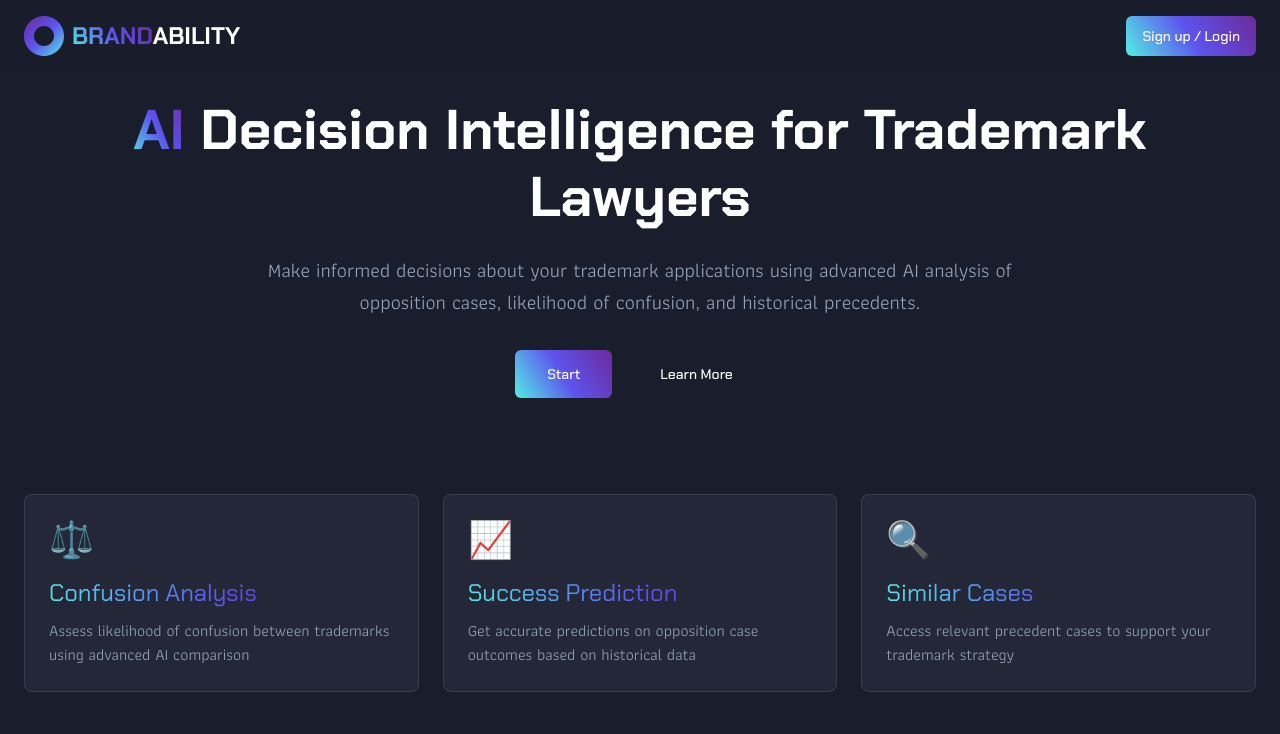
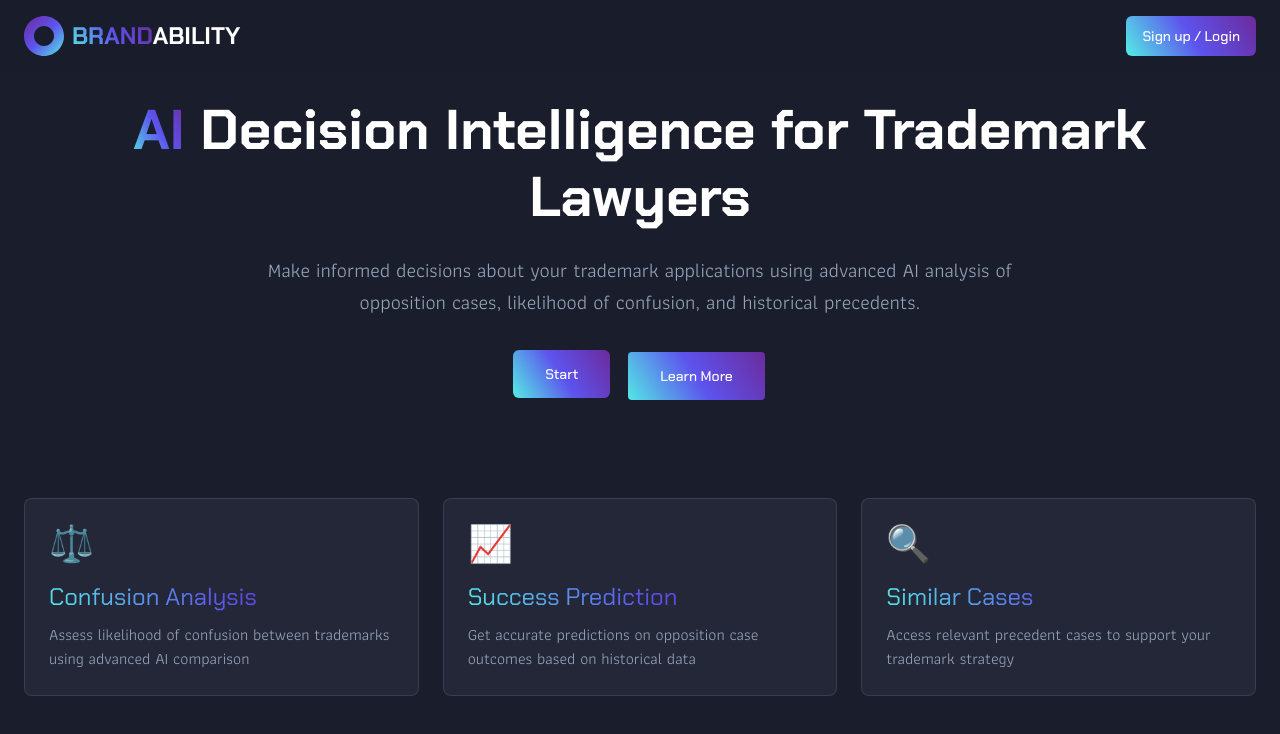
Before and after one commit to joe-hireable/brandability-insight-ui, a React (Vite) app: page / in a window 1280 px wide. Shown: the top 734 px of the page. Built offline with nearby package versions, Linux system fonts and the light colour scheme.

Commit message:
Reverted to commit bea9d41417f4c73b65ab8382f75c14b4cfcd4bf5

```diff
--- a/src/pages/Index.tsx
+++ b/src/pages/Index.tsx
@@ -1,3 +1,4 @@
+
 import { Button } from "@/components/ui/button";
 import { Header } from "@/components/Header";
 
@@ -22,7 +23,13 @@ const Index = () => {
               <Button className="bg-brand-gradient text-white font-heading px-8 py-6">
                 Start
               </Button>
-              <Button variant="secondary" className="font-heading px-8 py-6">
+              <Button variant="outline" className="border-2 border-transparent bg-clip-border hover:text-white font-heading px-8 py-6"
+                style={{
+                  backgroundImage: 'linear-gradient(238deg, rgba(108, 42, 155, 1) 0%, rgba(93, 83, 237, 1) 50%, rgba(83, 237, 229, 1) 100%)',
+                  WebkitBackgroundClip: 'padding-box, border-box',
+                  backgroundClip: 'padding-box, border-box',
+                  backgroundOrigin: 'border-box',
+                }}>
                 Learn More
               </Button>
             </div>
```
